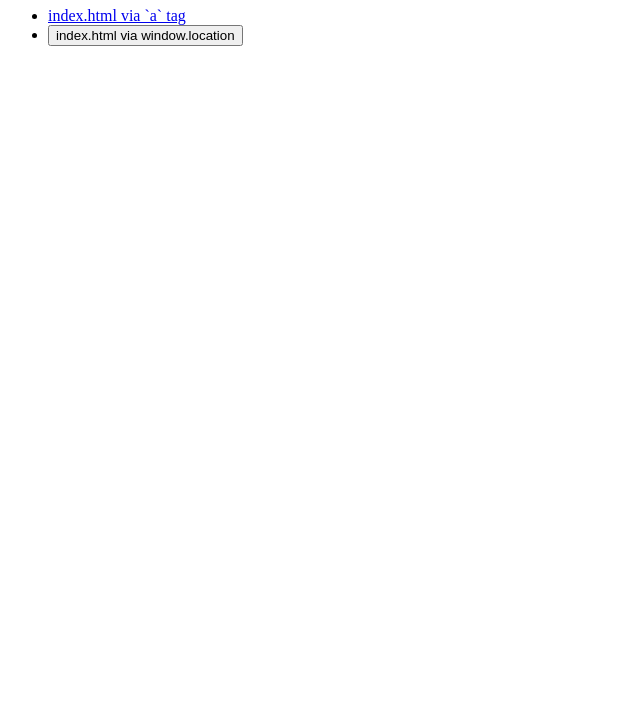
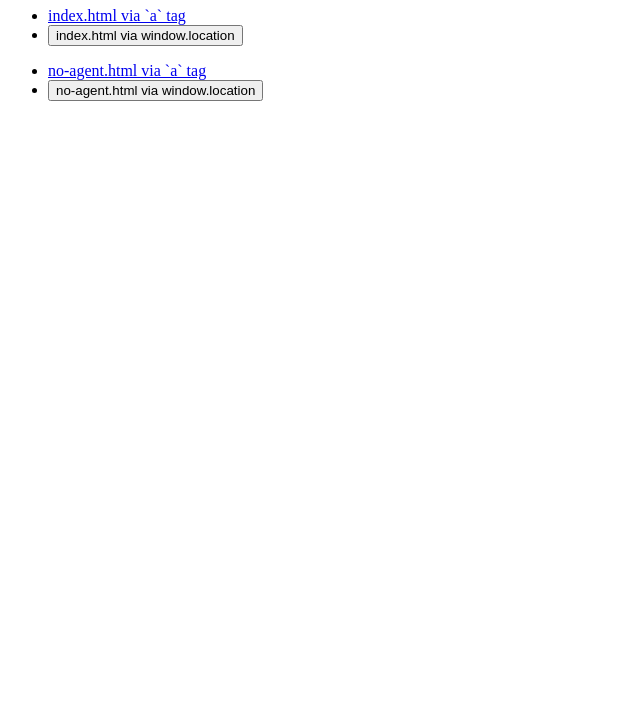
Before and after one commit to bcruddy/ruddbud, a website: page no-agent.html in a window 1280 px wide. Shown: the part 73-800 px from the top of the page, without its empty margins (0-640 px from the left). Drawn offline with Linux system fonts and the light colour scheme.

Commit message:
another no agent link

```diff
--- a/no-agent.html
+++ b/no-agent.html
@@ -17,6 +17,18 @@
             </button>
         </li>
     </ul>
+    <ul>
+        <li>
+            <a href="/no-agent.html">
+                no-agent.html via `a` tag
+            </a>
+        </li>
+        <li>
+            <button onclick="go('/no-agent.html')">
+                no-agent.html via window.location
+            </button>
+        </li>
+    </ul>
     <script>
         function go (location) {
             window.location.href = location;
```
